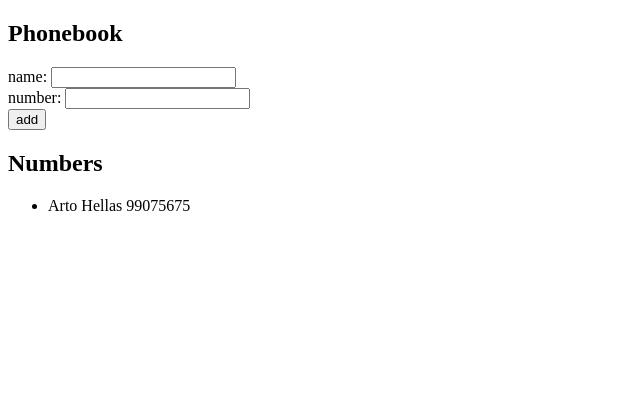
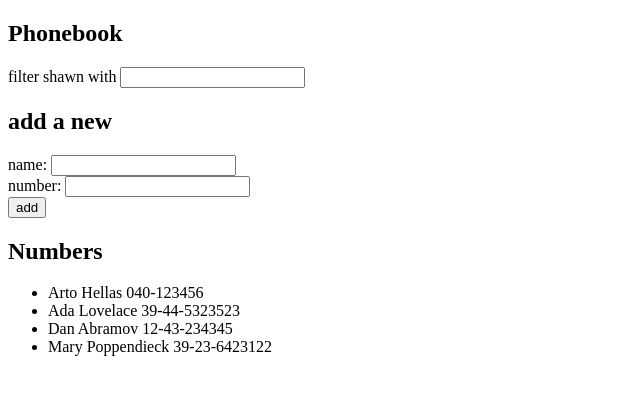
Before and after one commit to YahyaSopian/fullstackopen-part2, a React (Vite) app in the folder phonebook/: page / in a window 1280 px wide. Shown: the top 394 px of the page, without its empty margins (0-640 px from the left). Built offline with nearby package versions, Linux system fonts and the light colour scheme.

Commit message:
Menambahkan fitur filter untuk menyelesaikan latihan part 2 - 2.9 -handbook step 4

```diff
--- a/phonebook/src/App.jsx
+++ b/phonebook/src/App.jsx
@@ -2,9 +2,15 @@
 import Person from "./components/Person";
 
 const App = () => {
-  const [persons, setPersons] = useState([{ name: "Arto Hellas", number: "99075675" }]);
+  const [persons, setPersons] = useState([
+    { name: "Arto Hellas", number: "040-123456", id: 1 },
+    { name: "Ada Lovelace", number: "39-44-5323523", id: 2 },
+    { name: "Dan Abramov", number: "12-43-234345", id: 3 },
+    { name: "Mary Poppendieck", number: "39-23-6423122", id: 4 },
+  ]);
   const [newName, setNewName] = useState("");
   const [newNumber, setNewNumber] = useState("");
+  const [filter, setFilter] = useState("");
 
   const addPerson = (event) => {
     event.preventDefault();
@@ -14,7 +20,7 @@
       name: newName,
       number: newNumber,
     };
-    // Mengecek apakah nama yang diinput sudah ada ataukan belum
+    // Cek apakah nama sudah ada di buku telepon
     const existName = persons.some((person) => person.name === newName);
 
     if (existName) {
@@ -33,10 +39,20 @@
     console.log(event.target.value);
     setNewNumber(event.target.value);
   };
+  const handleFilterChange = (event) => {
+    console.log(event.target.value);
+    setFilter(event.target.value);
+  };
 
+  const personsToShow = persons.filter((person) => person.name.toLowerCase().includes(filter.toLowerCase()));
   return (
     <div>
       <h2>Phonebook</h2>
+      <div>
+        filter shawn with <input value={filter} onChange={handleFilterChange} />
+      </div>
+
+      <h2>add a new</h2>
       <form onSubmit={addPerson}>
         <div>
           name: <input value={newName} onChange={handleNameChange} />
@@ -51,7 +67,7 @@
       <h2>Numbers</h2>
       {/* Displaying person */}
       <ul>
-        {persons.map((person) => (
+        {personsToShow.map((person) => (
           <Person key={person.name} person={person} />
         ))}
       </ul>
```
